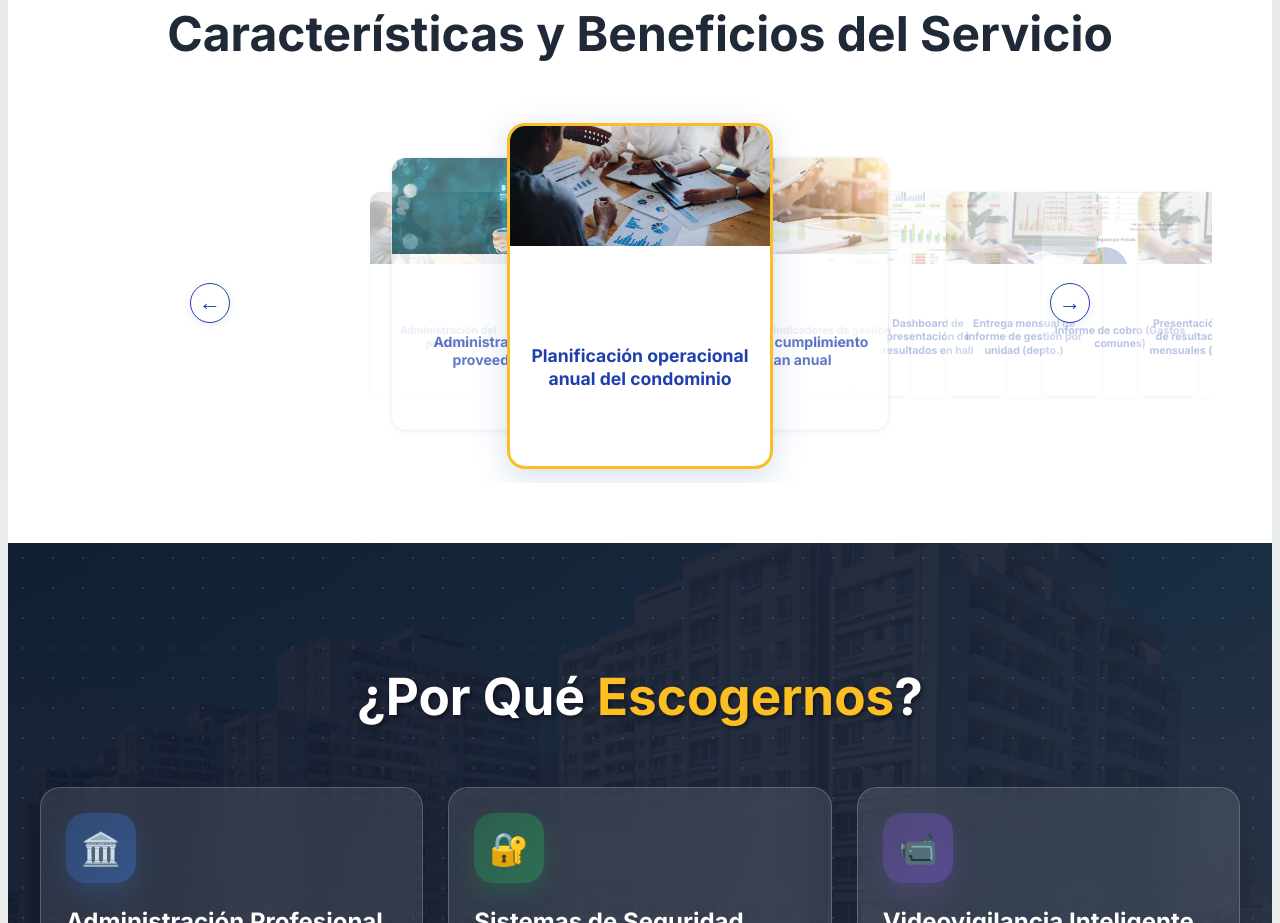
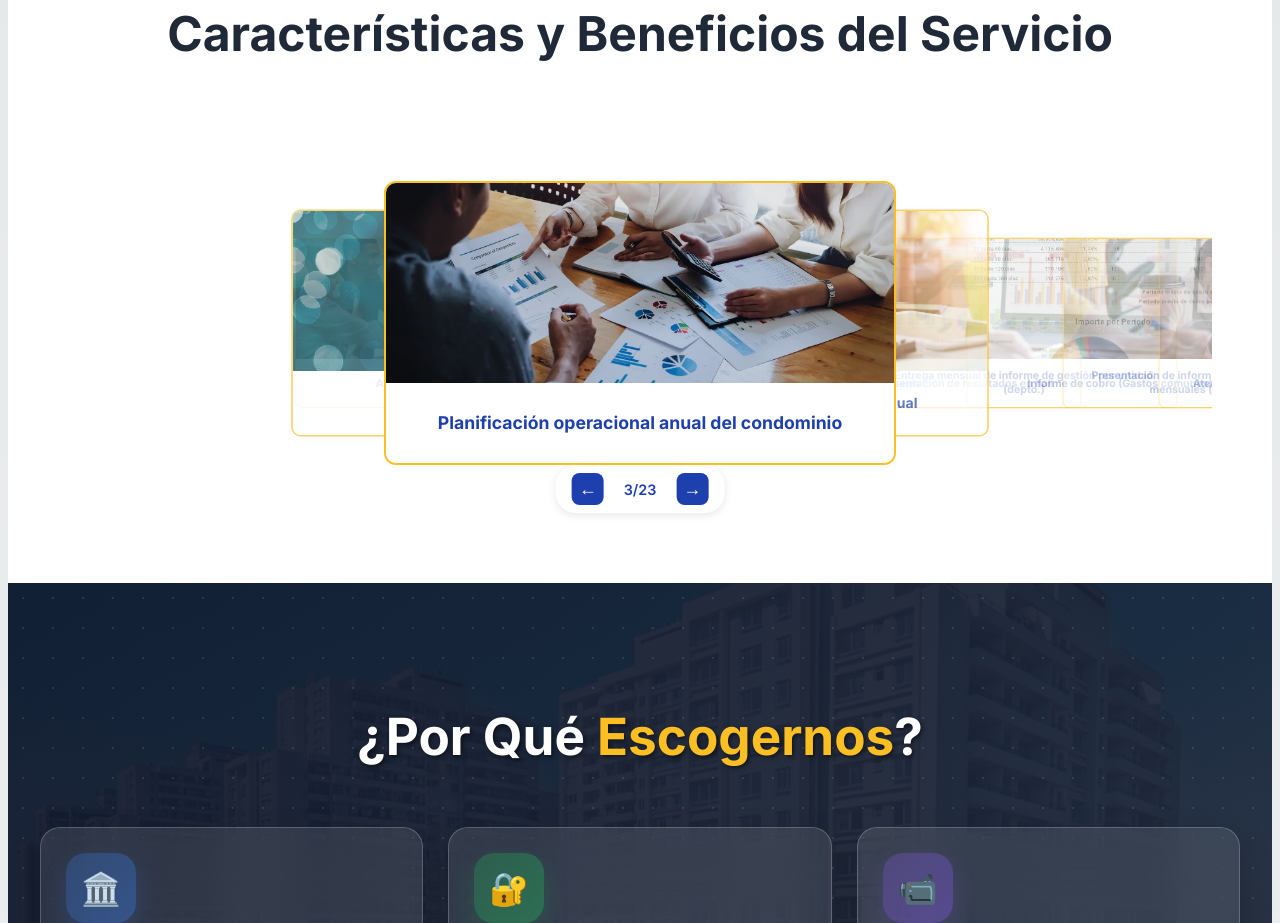
Before and after one commit to answer1986/adminq, a Next.js app: page / in a window 1280 px wide. Shown: the part 3740-4663 px from the top of the page. Built offline with nearby package versions, Linux system fonts and the light colour scheme; no server answers.

Commit message:
subiendo cambios 29jul25

```diff
--- a/components/BenefitCoverflow.tsx
+++ b/components/BenefitCoverflow.tsx
@@ -244,15 +244,15 @@ export default function BenefitCoverflow() {
       maxWidth: '800px',
       margin: '0 auto',
       position: 'relative',
-      height: 'clamp(280px, 45vh, 360px)',
-      padding: '0 60px', // Aumentado para dar espacio a los botones
+      height: 'clamp(400px, 50vh, 500px)', // Aumentado para dar más espacio
+      padding: '0 50px',
       overflow: 'visible'
     }}>
       <div style={{
         display: 'flex',
         justifyContent: 'center',
         alignItems: 'center',
-        height: 'clamp(240px, 40vh, 320px)',
+        height: '100%',
         position: 'relative',
         overflow: 'visible'
       }}>
@@ -281,33 +281,26 @@ export default function BenefitCoverflow() {
               style={{
                 position: 'absolute',
                 left: '50%',
-                top: 0,
-                transform: `translateX(-50%) translateX(${translateX}px) scale(${scale})`,
+                top: '50%',
+                transform: `translate(-50%, -50%) translateX(${translateX}px) scale(${scale})`,
                 zIndex,
                 opacity,
                 transition: 'all 0.5s cubic-bezier(.4,2,.3,1)',
-                width: responsiveValues.cardWidth,
-                height: responsiveValues.cardHeight,
-                boxShadow: offset === 0 ? '0 8px 32px rgba(30,64,175,0.18)' : '0 2px 8px rgba(0,0,0,0.08)',
-                borderRadius: 'clamp(12px, 2vw, 18px)',
+                width: '508px', // Tamaño fijo basado en la imagen
+                height: '280px', // Tamaño fijo basado en la imagen
                 background: '#fff',
+                borderRadius: '12px',
                 overflow: 'hidden',
                 cursor: offset === 0 ? 'default' : 'pointer',
-                border: offset === 0 ? '3px solid #fbbf24' : '1.5px solid #e5e7eb',
+                border: '2px solid #fbbf24',
                 display: 'flex',
-                flexDirection: 'column',
-                alignItems: 'center',
-                justifyContent: 'flex-end',
+                flexDirection: 'column'
               }}
               onClick={() => goTo(idx)}
             >
               <div style={{
                 width: '100%',
-                height: 'clamp(120px, 35%, 200px)',
-                background: '#f3f4f6',
-                display: 'flex',
-                alignItems: 'center',
-                justifyContent: 'center',
+                height: '200px',
                 position: 'relative'
               }}>
                 <Image
@@ -315,22 +308,23 @@ export default function BenefitCoverflow() {
                   alt={benefit.title}
                   fill
                   style={{ objectFit: 'cover' }}
-                  sizes="(max-width: 768px) 220px, 260px"
+                  sizes="508px"
                 />
               </div>
               <div style={{
-                padding: 'clamp(16px, 3vw, 24px) clamp(12px, 2vw, 18px) clamp(12px, 2vw, 18px) clamp(12px, 2vw, 18px)',
+                padding: '16px',
                 textAlign: 'center',
                 flex: 1,
                 display: 'flex',
                 alignItems: 'center',
-                justifyContent: 'center'
+                justifyContent: 'center',
+                background: '#fff'
               }}>
                 <h3 style={{
-                  fontSize: 'clamp(0.9rem, 2.5vw, 1.1rem)',
+                  fontSize: '1.1rem',
                   fontWeight: 700,
                   color: '#1e40af',
-                  marginBottom: 0,
+                  margin: 0,
                   lineHeight: 1.3
                 }}>
                   {benefit.title}
@@ -342,23 +336,30 @@ export default function BenefitCoverflow() {
       </div>
 
       {/* Botones de navegación */}
+      <div style={{
+        position: 'absolute',
+        bottom: '10px',
+        left: '50%',
+        transform: 'translateX(-50%)',
+        display: 'flex',
+        gap: '10px',
+        alignItems: 'center',
+        background: '#fff',
+        padding: '8px 16px',
+        borderRadius: '20px',
+        boxShadow: '0 2px 8px rgba(0,0,0,0.1)'
+      }}>
         <button
           onClick={prev}
           style={{
-          position: 'absolute',
-          left: '10px', // Ajustado para quedar dentro
-          top: '50%',
-          transform: 'translateY(-50%)',
-          background: '#fff',
-          border: '1.5px solid #1e40af',
-          borderRadius: '50%',
-          width: '40px',
-          height: '40px',
-          fontSize: '22px',
-          color: '#1e40af',
+            background: '#1e40af',
+            border: 'none',
+            borderRadius: '8px',
+            width: '32px',
+            height: '32px',
+            fontSize: '18px',
+            color: '#fff',
             cursor: 'pointer',
-          zIndex: 10,
-          boxShadow: '0 2px 8px rgba(0,0,0,0.08)',
             display: 'flex',
             alignItems: 'center',
             justifyContent: 'center'
@@ -368,23 +369,26 @@ export default function BenefitCoverflow() {
           &#8592;
         </button>
 
+        <div style={{
+          fontSize: '0.9rem',
+          color: '#1e40af',
+          fontWeight: 600,
+          padding: '0 10px'
+        }}>
+          {current + 1}/{benefits.length}
+        </div>
+
         <button
           onClick={next}
           style={{
-          position: 'absolute',
-          right: '10px', // Ajustado para quedar dentro
-          top: '50%',
-          transform: 'translateY(-50%)',
-          background: '#fff',
-          border: '1.5px solid #1e40af',
-          borderRadius: '50%',
-          width: '40px',
-          height: '40px',
-          fontSize: '22px',
-          color: '#1e40af',
+            background: '#1e40af',
+            border: 'none',
+            borderRadius: '8px',
+            width: '32px',
+            height: '32px',
+            fontSize: '18px',
+            color: '#fff',
             cursor: 'pointer',
-          zIndex: 10,
-          boxShadow: '0 2px 8px rgba(0,0,0,0.08)',
             display: 'flex',
             alignItems: 'center',
             justifyContent: 'center'
@@ -394,5 +398,6 @@ export default function BenefitCoverflow() {
           &#8594;
         </button>
       </div>
+    </div>
   );
 }
```
Lines whose indentation alone changed are shown as unchanged.
